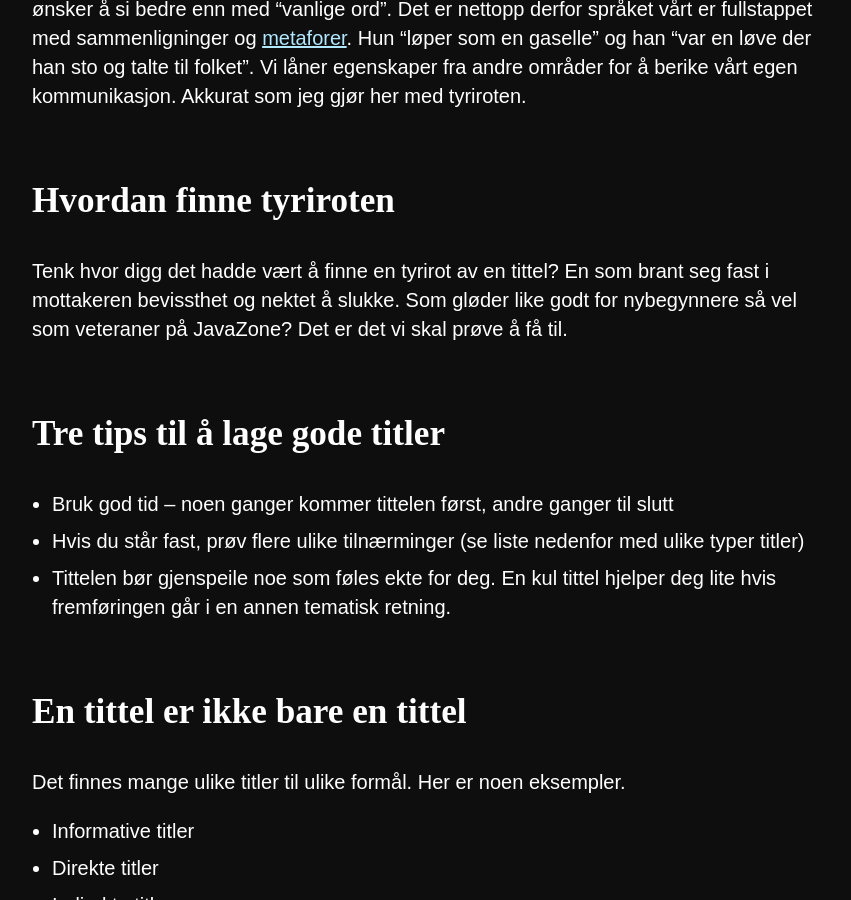
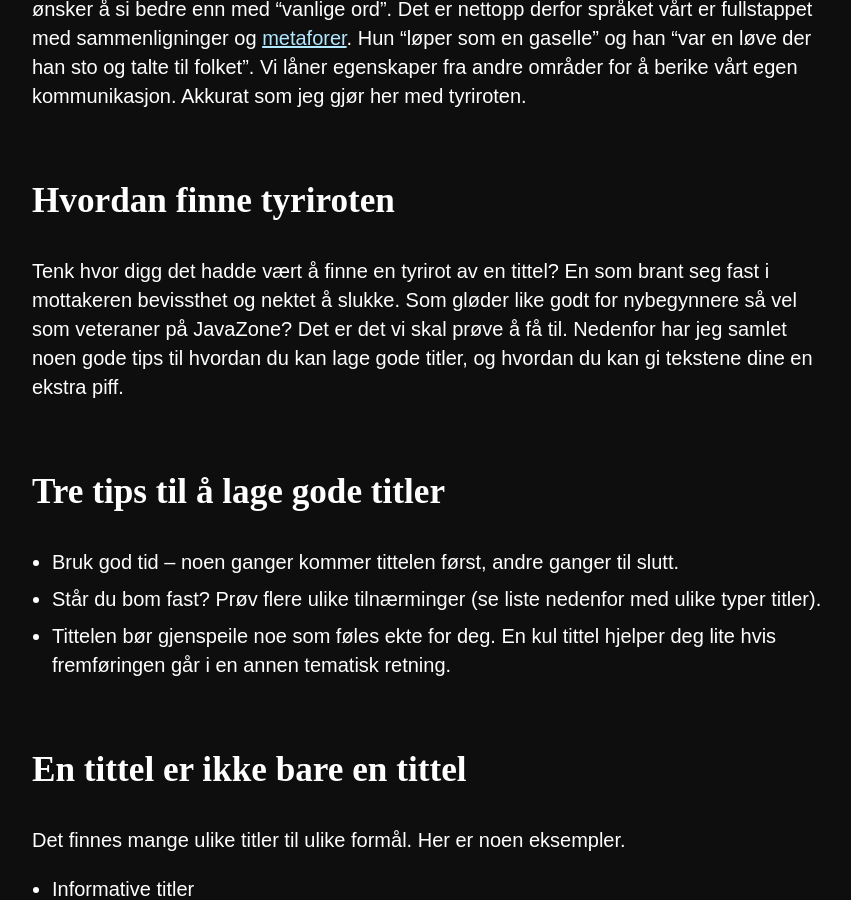
Before and after one commit to bekk/cfp, a Jekyll site: the page built from titler/index.md, in a window 1280 px wide and 900 px high, scrolled down 1881 px. Shown: the whole window, without its empty margins (208-1059 px from the left). Built offline with Jekyll 4.4.1, drawn with Linux system fonts in a browser that asks for light colours; our own code applies the rules of GitHub Pages for plain Markdown files; comment, search, counter and statistics services are not loaded; the repository's description, which GitHub fills in, is left out.

Commit message:
Update index.md

```diff
--- a/titler/index.md
+++ b/titler/index.md
@@ -16,11 +16,12 @@ Så, hvis du er i skogen og trenger noe å fyre opp et bål med, da er tyriroten
 Selv er jeg under middels opptatt av friluftsliv og trær, men langt over gjennomsnittet opptatt av kommunikasjon, og spesielt paralleller og likhetstrekk på kryss og tvers av alt. Ved å lære om nye ting, oppdager jeg fellesnevnere som kan hjelpe meg å si det jeg ønsker å si bedre enn med “vanlige ord”. Det er nettopp derfor språket vårt er fullstappet med sammenligninger og [metaforer](https://snl.no/metafor). Hun “løper som en gaselle” og han “var en løve der han sto og talte til folket”. Vi låner egenskaper fra andre områder for å berike vårt egen kommunikasjon. Akkurat som jeg gjør her med tyriroten.
 
 ## Hvordan finne tyriroten
-Tenk hvor digg det hadde vært å finne en tyrirot av en tittel? En som brant seg fast i mottakeren bevissthet og nektet å slukke. Som gløder like godt for nybegynnere så vel som veteraner på JavaZone? Det er det vi skal prøve å få til.
+
+Tenk hvor digg det hadde vært å finne en tyrirot av en tittel? En som brant seg fast i mottakeren bevissthet og nektet å slukke. Som gløder like godt for nybegynnere så vel som veteraner på JavaZone? Det er det vi skal prøve å få til. Nedenfor har jeg samlet noen gode tips til hvordan du kan lage gode titler, og hvordan du kan gi tekstene dine en ekstra piff.
 
 ## Tre tips til å lage gode titler
-- Bruk god tid – noen ganger kommer tittelen først, andre ganger til slutt
-- Hvis du står fast, prøv flere ulike tilnærminger (se liste nedenfor med ulike typer titler)
+- Bruk god tid – noen ganger kommer tittelen først, andre ganger til slutt.
+- Står du bom fast? Prøv flere ulike tilnærminger (se liste nedenfor med ulike typer titler).
 - Tittelen bør gjenspeile noe som føles ekte for deg. En kul tittel hjelper deg lite hvis fremføringen går i en annen tematisk retning.
 
 ## En tittel er ikke bare en tittel
```
